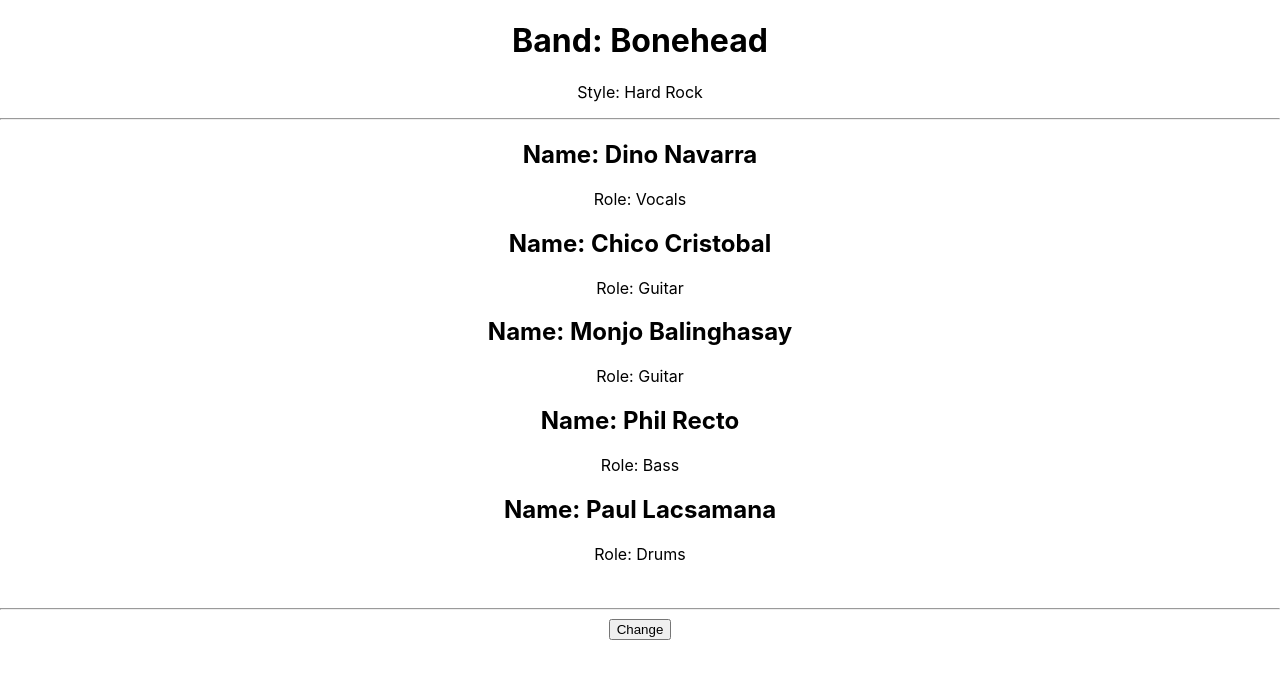
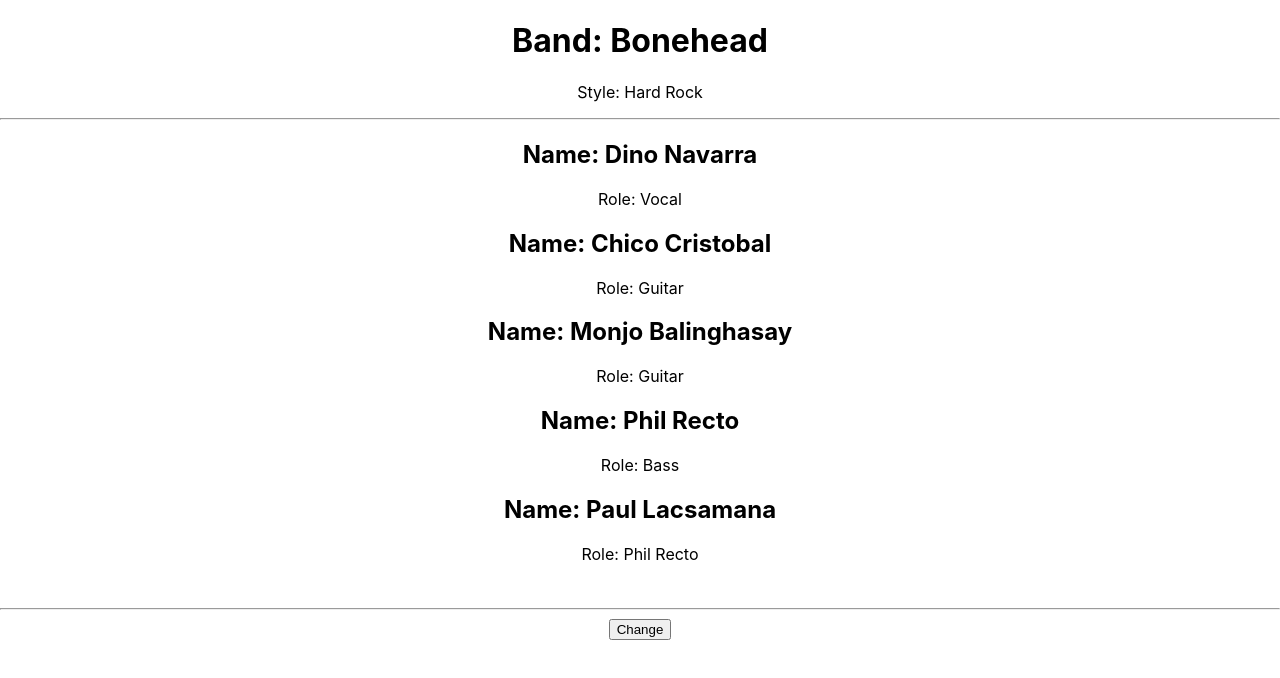
Before and after one commit to precto1285/changethebandReacto, a React (Create React App) app in the folder change-band/: page / in a window 1280 px wide. Shown: the top 678 px of the page. Built offline with nearby package versions, Linux system fonts and the light colour scheme.

Commit message:
added click handler

```diff
--- a/change-band/src/BandOne.js
+++ b/change-band/src/BandOne.js
@@ -32,29 +32,29 @@ const BandOne = props => {
   return (
     <div>
       <BandOneSub
-        band='Bonehead'
-        style='Hard Rock'
+        band={bandState.band}
+        style={bandState.style}
       />
       <hr />
       <BandMember
-        bandmember='Dino Navarra'
-        role='Vocals'
+        bandmember={bandState.bandmember[0]}
+        role={bandState.role[0]}
       />
       <BandMember
-        bandmember='Chico Cristobal'
-        role='Guitar'
+        bandmember={bandState.bandmember[1]}
+        role={bandState.role[1]}
       />
       <BandMember
-        bandmember='Monjo Balinghasay'
-        role='Guitar'
+        bandmember={bandState.bandmember[2]}
+        role={bandState.role[1]}
       />
       <BandMember
-        bandmember='Phil Recto'
-        role='Bass'
+        bandmember={bandState.bandmember[3]}
+        role={bandState.role[2]}
       />
       <BandMember
-        bandmember='Paul Lacsamana'
-        role='Drums'
+        bandmember={bandState.bandmember[4]}
+        role={bandState.bandmember[3]}
       />
       <br />
       <hr />
```
